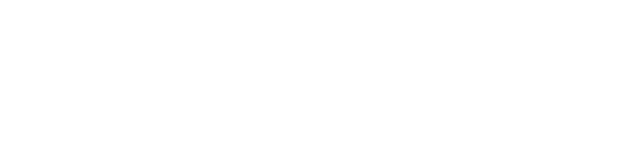
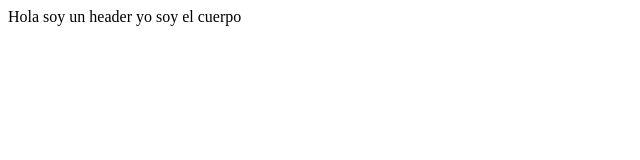
Before and after one commit to Aguimoda/Learn-Git, a website: page index.html in a window 1280 px wide. Shown: the whole page, without its empty margins (0-640 px from the left). Drawn offline with Linux system fonts and the light colour scheme.

Commit message:
Algo de contenido

```diff
--- a/index.html
+++ b/index.html
@@ -2,8 +2,10 @@
 <html>
     <head>
         <!-- head definitions go here -->
+        Hola soy un header
     </head>
     <body>
         <!-- the content goes here -->
+        yo soy el cuerpo
     </body>
 </html>
```
